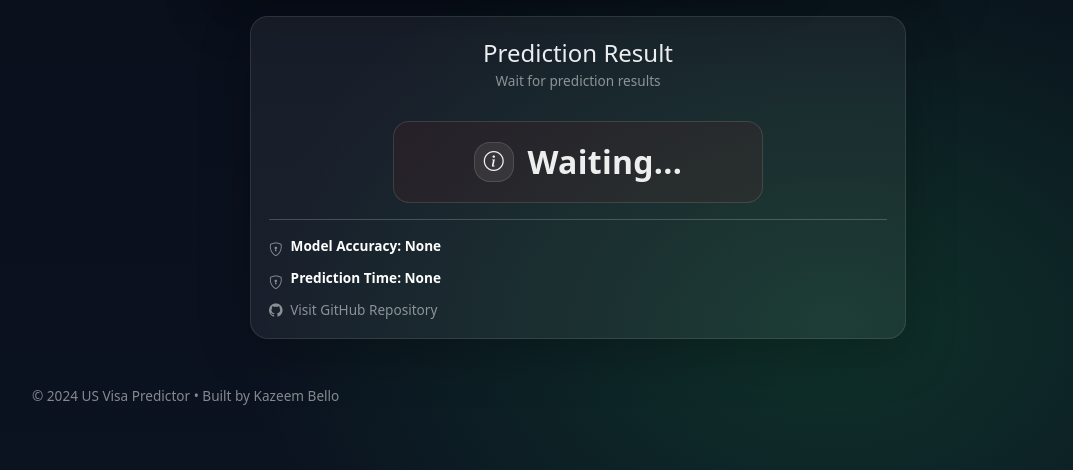
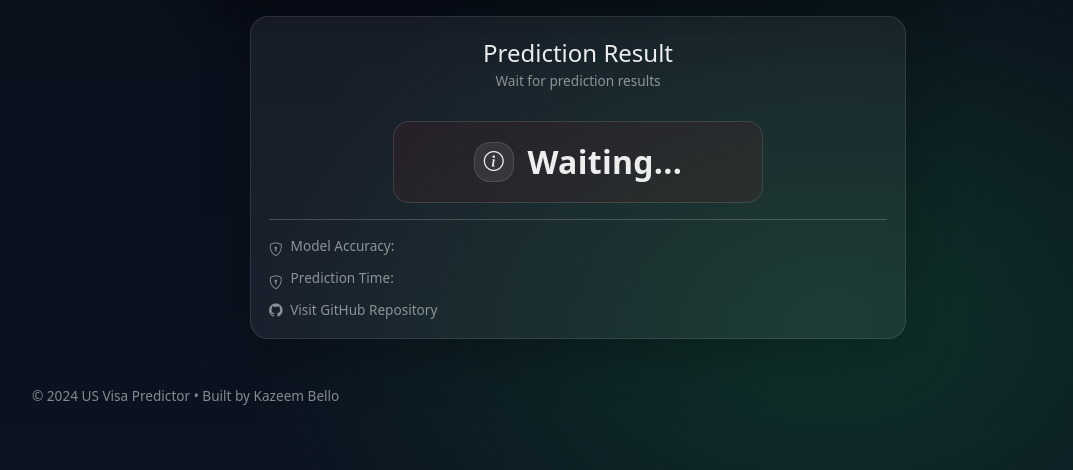
Before and after one commit to Kazeem-Bello/US-Visa-Approval-Prediction, a FastAPI app: page / in a window 1280 px wide. Shown: the part 1009-1479 px from the top of the page, without its empty margins (62-1135 px from the left). Run offline with FastAPI, Linux system fonts and the light colour scheme.

Commit message:
website(UI) completed

```diff
--- a/app.py
+++ b/app.py
@@ -60,7 +60,7 @@ class DataForm:
 async def index(request: Request):
 
     return templates.TemplateResponse(
-            "index.html",{"request": request, "context": "Waiting...", "status_code": None, "model_accuracy": None, "prediction_time": None})
+            "index.html",{"request": request, "context": "Waiting...", "status_code": None})
 
 
 @app.get("/train")
--- a/notebook/artifact/02_27_2026_12_15_25/metric/metric.csv
+++ /dev/null
@@ -1,2 +0,0 @@
-x,y
-10.009,2.09
--- a/notebook/artifact/02_27_2026_12_15_25/metric/metrics.csv
+++ /dev/null
@@ -1,2 +0,0 @@
-x
-10.009
--- a/templates/index.html
+++ b/templates/index.html
@@ -254,15 +254,15 @@
               <div class="sub">
                 <div class="d-flex align-items-start gap-2 mb-2">
                   <i class="bi bi-shield-lock mt-1"></i>
-                    <div class="fw-semibold text-white">Model Accuracy: {{ model_accuracy }}</div>
+                    <div class="sub">Model Accuracy: {{ model_accuracy }}</div>
                 </div>
                                 <div class="d-flex align-items-start gap-2 mb-2">
                   <i class="bi bi-shield-lock mt-1"></i>
-                    <div class="fw-semibold text-white">Prediction Time: {{ prediction_time }}</div>
+                    <div class="sub">Prediction Time: {{ prediction_time }}</div>
                 </div>
               </div>
               <div class="sub">
-                <i class="bi bi-github me-1"></i> <a href="https://github.com/Kazeem-Bello/US-Visa-Approval-Prediction" class="sub"> Visit GitHub Repository</a>
+                <i class="bi bi-github me-1"></i> <a href="https://github.com/Kazeem-Bello/US-Visa-Approval-Prediction" class="sub" target = _blank> Visit GitHub Repository</a>
               </div>
             </div>
           </div>
```
